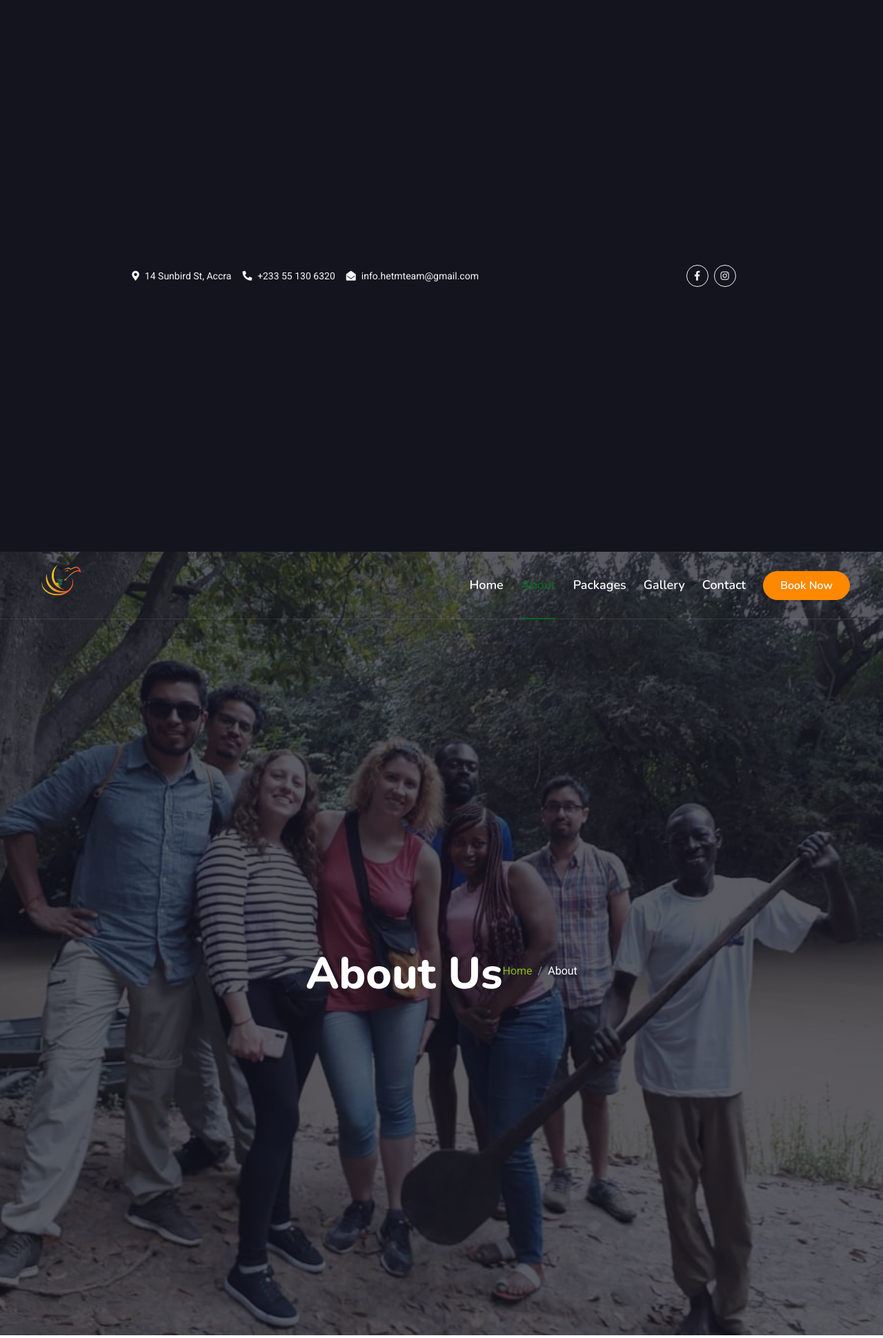
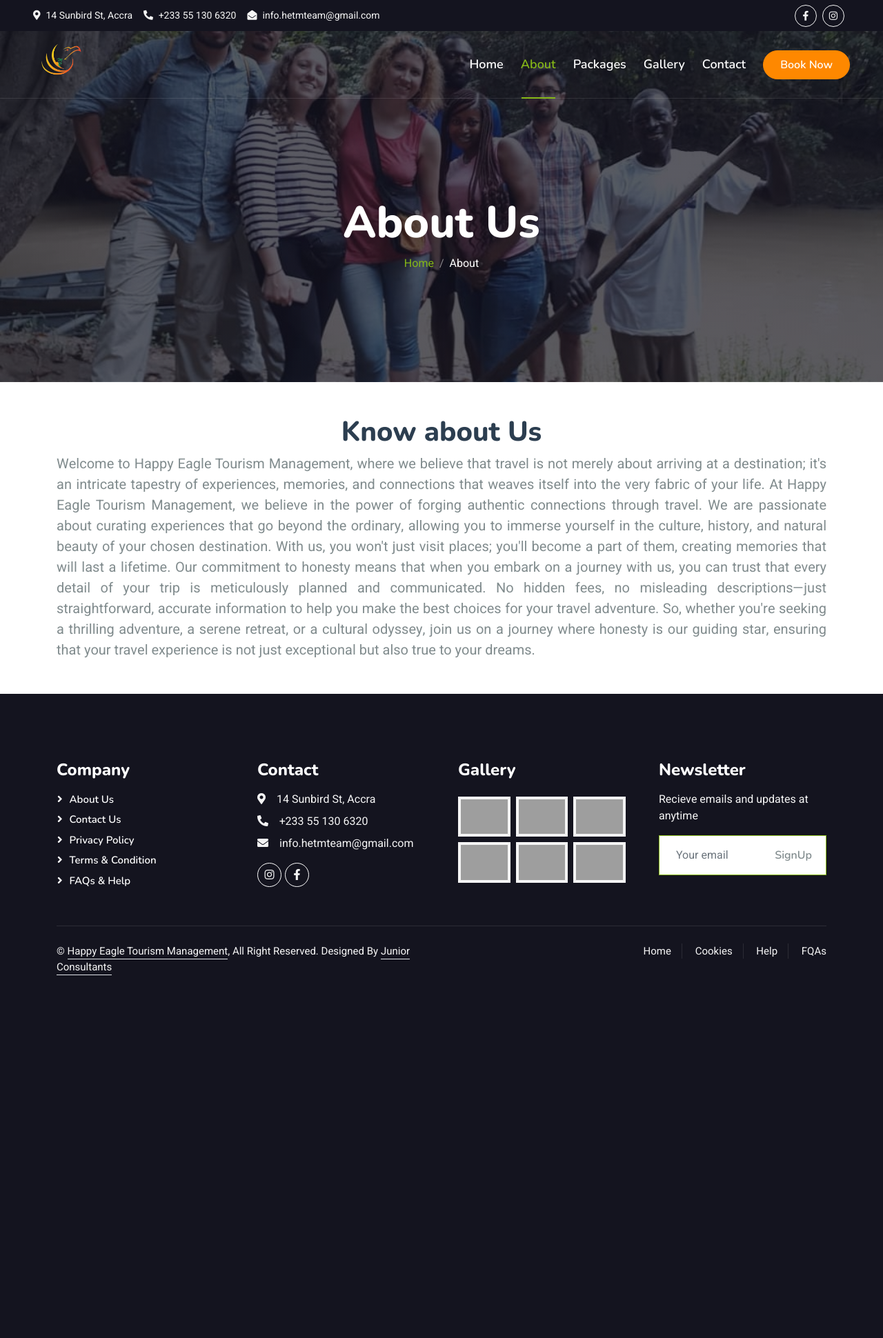
Before and after one commit to Darkbeast-glitch/Happyeagle, a Django app: page /aboutus/ in a window 1280 px wide. Shown: the top 1940 px of the page at 69% size. After the commit the page ends 1414 px from the top, so only its background shows below. Run offline with Django 4.2, Linux system fonts and the light colour scheme; parts of the project's set-up code (start-up, migrations or seed data) failed here and were passed over; some libraries are stand-ins or nearby versions; grey boxes are pictures that could not be loaded.

Commit message:
fixed the pages distortion

```diff
--- a/HetmApp/static/css/style.css
+++ b/HetmApp/static/css/style.css
@@ -1,7 +1,7 @@
 /********** Template CSS **********/
 :root {
-    --primary: #0B6623;
-    --secondary:#FE8800;
+    --primary: #86B817;
+    --secondary: #FE8800;
     --light: #F5F5F5;
     --dark: #14141F;
 }
@@ -36,7 +36,6 @@
     visibility: visible;
     opacity: 1;
 }
-
 
 
 /*** Button ***/
@@ -189,7 +188,7 @@
     position: relative;
     display: inline-block;
     text-transform: uppercase;
-    }
+}
 
 .section-title::before {
     position: absolute;
@@ -442,15 +441,3 @@
     padding-right: 0;
     border-right: none;
 }
-
-
-
-
-/* HENRY CODES */
-
-.text-center {
-    display: flex;
-    justify-content: center;
-    align-items: center;
-    height: 100vh; /* Optional: Centers vertically as well, adjusts the container's height according to the viewport height */
-}
```
